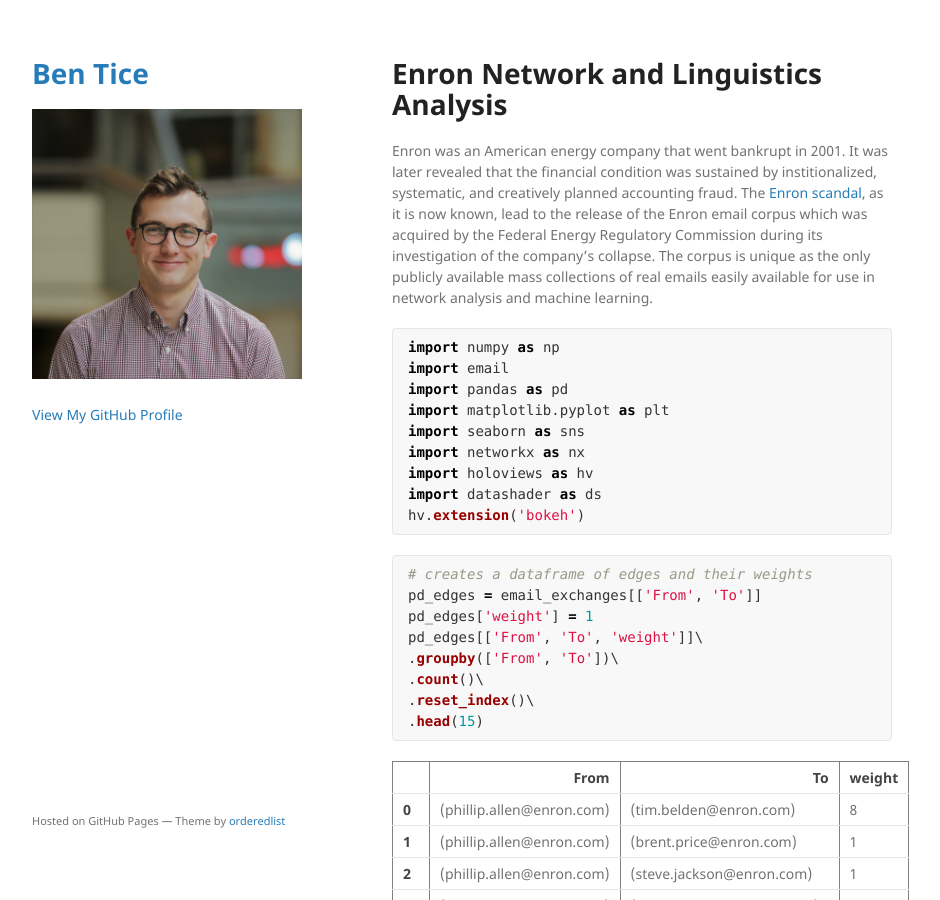
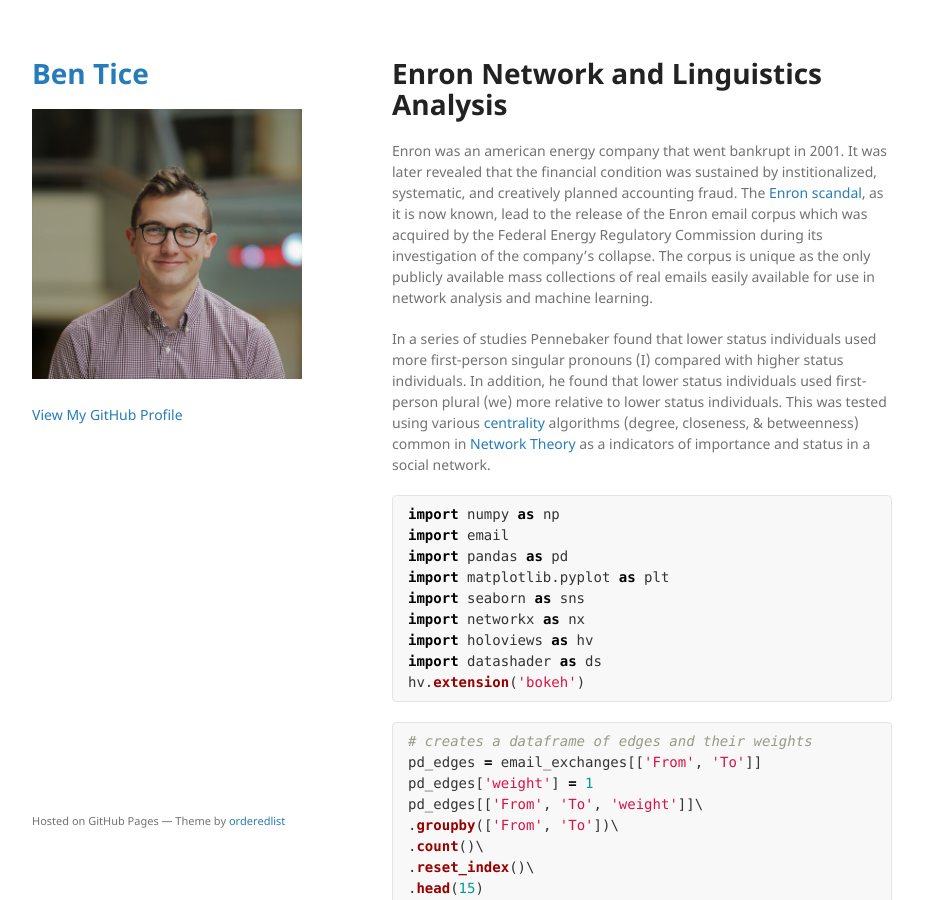
Before and after one commit to bentice/bentice.github.io, a Jekyll site: the page built from Enron_Article.md, in a window 1280 px wide and 900 px high. Shown: the whole window, without its empty margins (178-1118 px from the left). Built offline with Jekyll 4.4.1, drawn with Linux system fonts in a browser that asks for light colours; nearby versions of some CDN libraries; a script that is not in the unit is left out; comment, search, counter and statistics services are not loaded; the repository's description, which GitHub fills in, is left out; our own code applies the rules of GitHub Pages for plain Markdown files; some of the changed text lies outside the part shown.

Commit message:
changes to words

````diff
--- a/Enron_Article.md
+++ b/Enron_Article.md
@@ -3,8 +3,9 @@ layout: default
 ---
 # Enron Network and Linguistics Analysis
 
-Enron was an American energy company that went bankrupt in 2001. It was later revealed that the financial condition was sustained by institionalized, systematic, and creatively planned accounting fraud. The [Enron scandal](https://en.wikipedia.org/wiki/Enron_scandal), as it is now known, lead to the release of the Enron email corpus which was acquired by the Federal Energy Regulatory Commission during its investigation of the company's collapse. The corpus is unique as the only publicly available mass collections of real emails easily available for use in network analysis and machine learning.
+Enron was an american energy company that went bankrupt in 2001. It was later revealed that the financial condition was sustained by institionalized, systematic, and creatively planned accounting fraud. The [Enron scandal](https://en.wikipedia.org/wiki/Enron_scandal), as it is now known, lead to the release of the Enron email corpus which was acquired by the Federal Energy Regulatory Commission during its investigation of the company's collapse. The corpus is unique as the only publicly available mass collections of real emails easily available for use in network analysis and machine learning.
 
+In a series of studies Pennebaker found that lower status individuals used more first-person singular pronouns (I) compared with higher status individuals. In addition, he found that lower status individuals used first-person plural (we) more relative to lower status individuals. This was tested using various [centrality](https://en.wikipedia.org/wiki/Centrality) algorithms (degree, closeness, & betweenness) common in [Network Theory](https://en.wikipedia.org/wiki/Network_theory)  as a indicators of importance and status in a social network.
 
 
 ```python
@@ -202,7 +203,7 @@ If centrality indicators are going to be a good measure of hierarchy within a ne
 
 **Degree Centrality** is the measurement of total nodes that the node is connected to vs total nodes in the network.
 
-In Enron's case those that communicate often with more people compared to the number of people in the Enron Network overall. Degree Centrality has previously shown to be 83% accurate in predicting organizational dominance pair using their titles to deduce the organizational hierarchy [(Agarwal, Omuya, Harnly, Rambow, 2012)](http://www.cs.columbia.edu/~apoorv/NewHomepage/Publications_files/aclShort2012.pdf). In degree centrality notes how many different nodes any given node is connected to based communications towards them. This is important as mass emails might not confer dominance but rather a communications role. We will look at in and out degree contrasted as well.
+In Enron's case those that communicate often with more people compared to the number of people in the Enron Network overall. Degree Centrality has previously shown to be 83% accurate in predicting organizational dominance with the enron network using their titles to deduce the organizational hierarchy [(Agarwal, Omuya, Harnly, Rambow, 2012)](http://www.cs.columbia.edu/~apoorv/NewHomepage/Publications_files/aclShort2012.pdf). In degree centrality notes how many different nodes any given node is connected to based communications towards them. This is important as mass emails might not confer dominance but rather a communications role. We will look at in and out degree contrasted as well.
 
 
 ```python
````
Also changed, not shown: index.md (+1 -1 lines).
